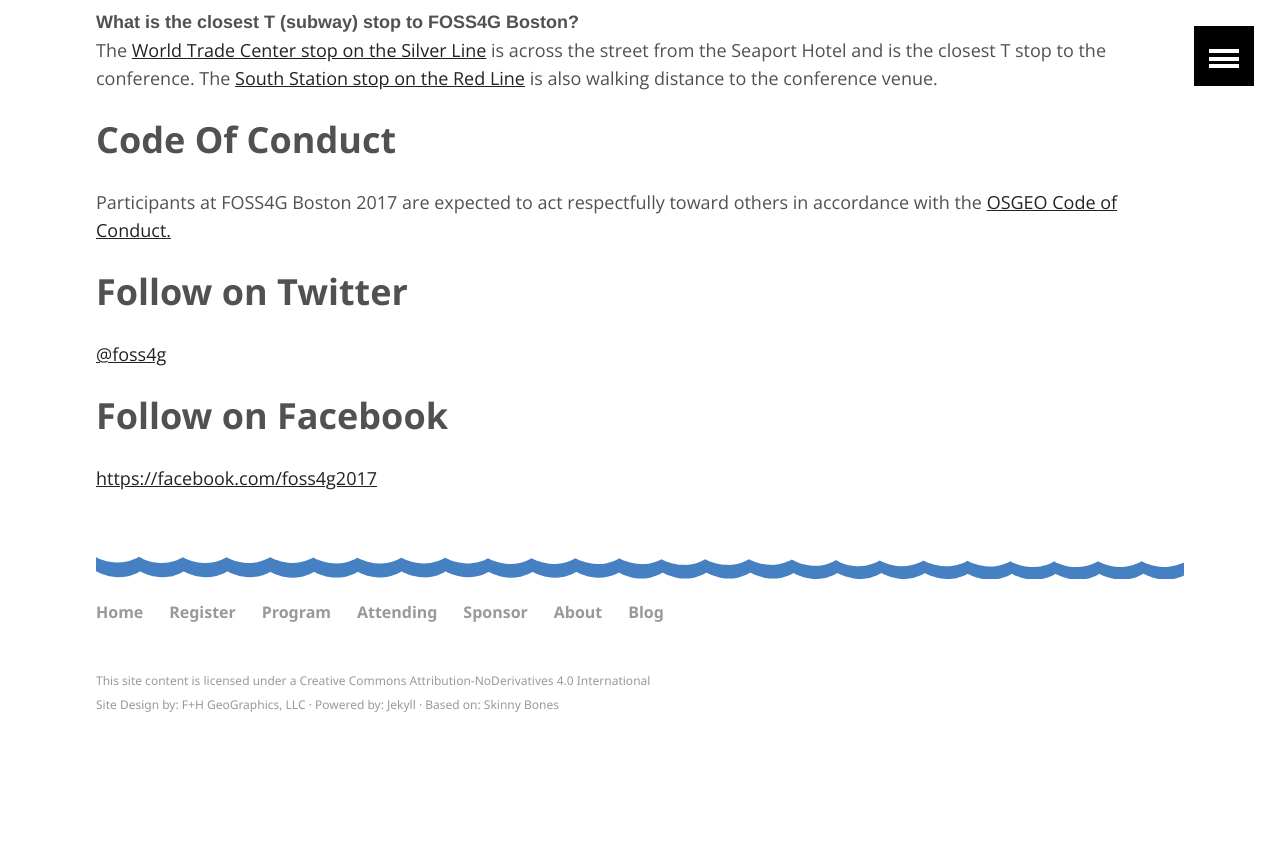
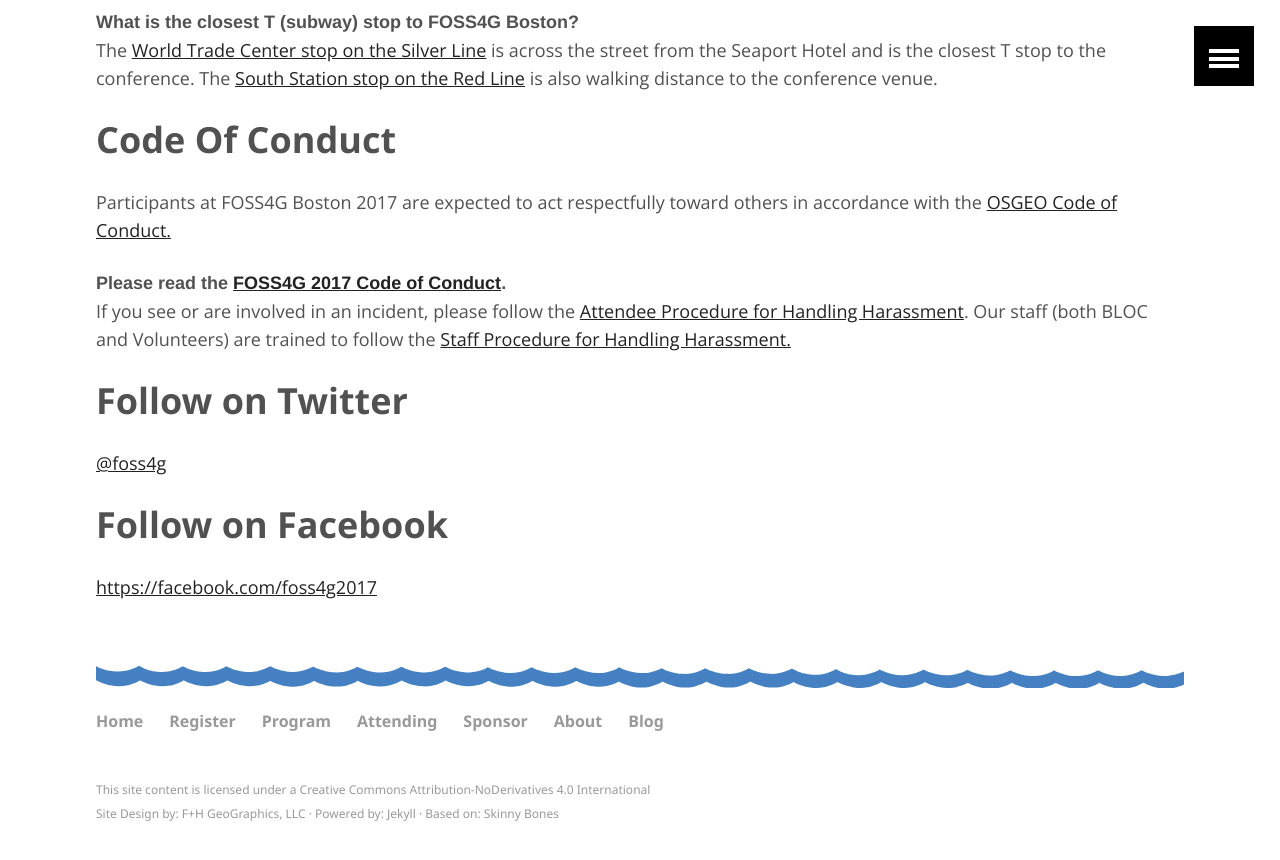
Before and after one commit to AvidGeo/foss4g2017-dev, a Jekyll site: the page built from about/index.html, in a window 1280 px wide and 900 px high, scrolled down 4713 px. Shown: the top 860 px of the window. Built offline with Jekyll 4.4.1, drawn with Linux system fonts in a browser that asks for light colours; before the commit the page ends 5504 px from its top, so only the background shows below that.

Commit message:
Revert "try deleting that text"
This reverts commit 3846ca21c30416e88fc21ee6e630d3eb9ec1de13.

```diff
--- a/about/index.html
+++ b/about/index.html
@@ -172,6 +172,8 @@
 
     <h1 id="coc">Code Of Conduct</h1>
         <p>Participants at FOSS4G Boston 2017 are expected to act respectfully toward others in accordance with the <a href="http://www.osgeo.org/code_of_conduct">OSGEO Code of Conduct.</a></p>
+        <p><strong>Please read the <a href="{{sitebase.url}}/about/Code-of-Conduct.pdf">FOSS4G 2017 Code of Conduct</a>.</strong><br/ >
+        If you see or are involved in an incident, please follow the <a href="{{sitebase.url}}/about/Incident-Reporting-Attendee.pdf">Attendee Procedure for Handling Harassment</a>. Our staff (both BLOC and Volunteers) are trained to follow the <a href="{{sitebase.url}}/about/Incident-Handling-Staff.pdf">Staff Procedure for Handling Harassment.</a></p>
     <h1>Follow on Twitter</h1>
         <p><a href="https://twitter.com/foss4g">@foss4g</a></p>
 
```
